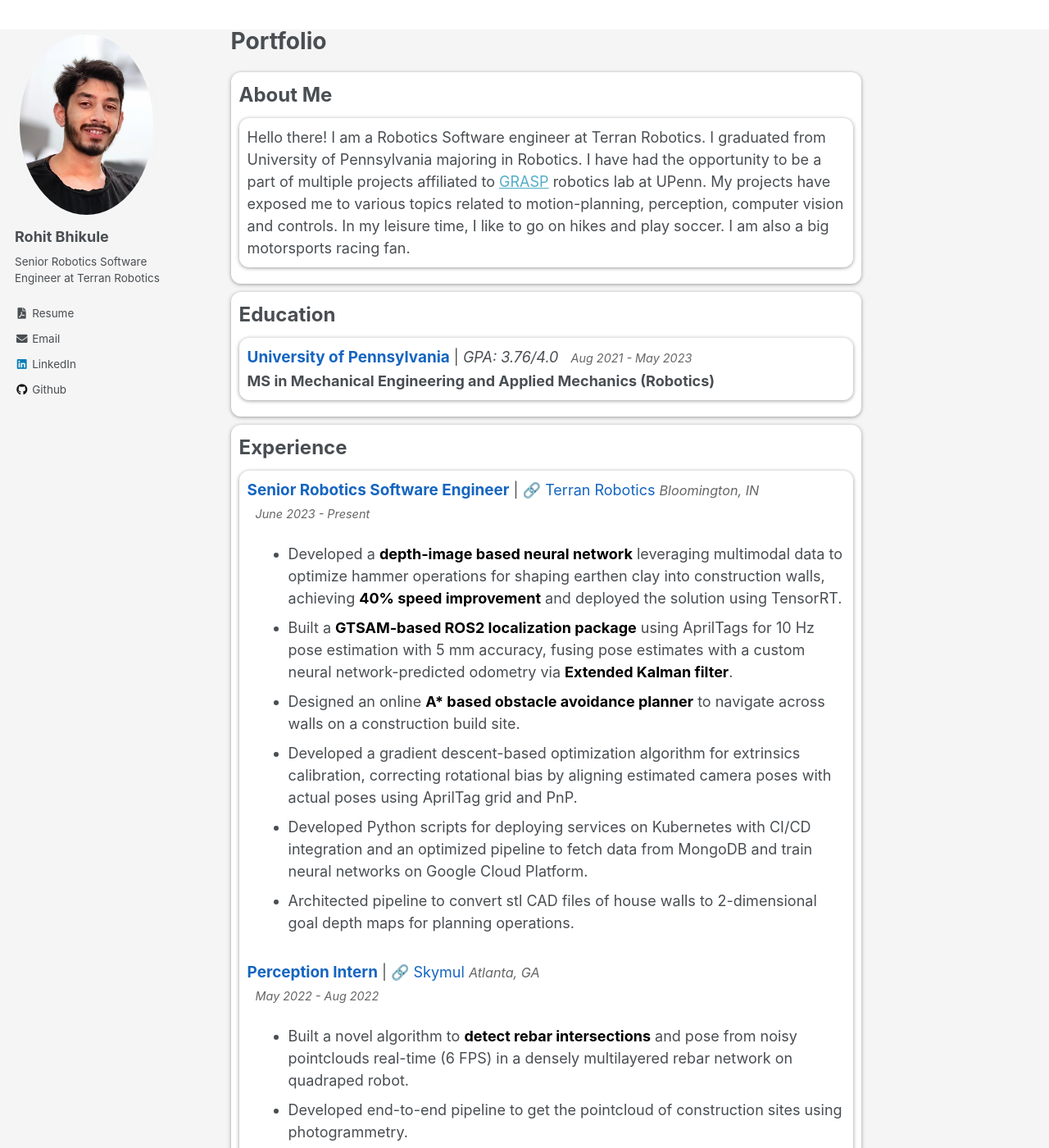
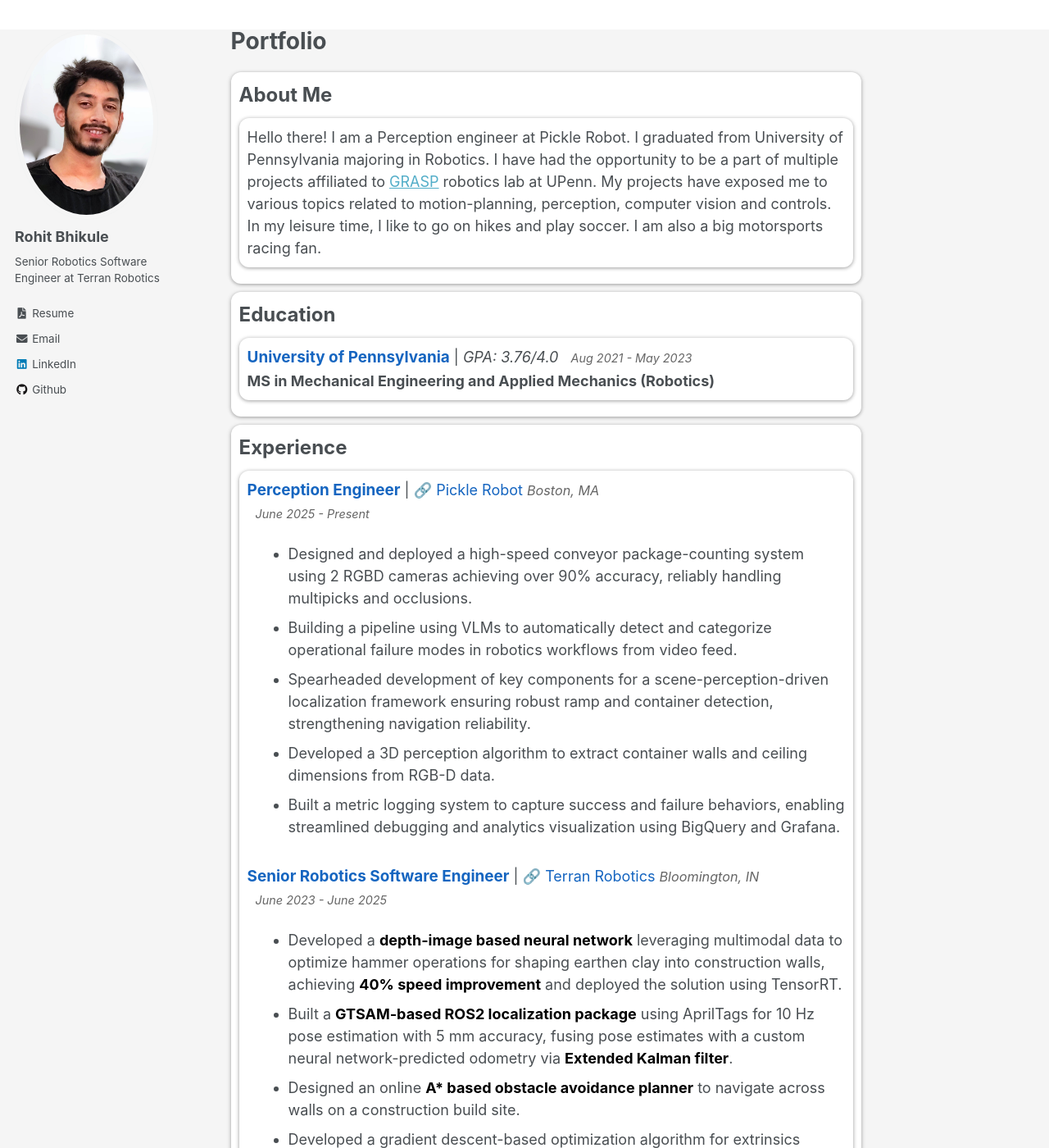
Before and after one commit to rohiitb/rohiitb.github.io, a Jekyll site: the page built from _pages/about.md, in a window 1280 px wide and 1400 px high. Shown: the whole window at 82% size. Built offline with Jekyll 4.4.1, drawn with Linux system fonts in a browser that asks for light colours.

Commit message:
Update about.md

```diff
--- a/_pages/about.md
+++ b/_pages/about.md
@@ -8,7 +8,7 @@
 <div class="experience-block">
 <strong style="font-size: 24px;">About Me</strong>
 <div class="experience-block">
-Hello there! I am a Robotics Software engineer at Terran Robotics. I graduated from University of Pennsylvania majoring in Robotics.
+Hello there! I am a Perception engineer at Pickle Robot. I graduated from University of Pennsylvania majoring in Robotics.
 I have had the opportunity to be a part of multiple projects affiliated to <a href="https://www.grasp.upenn.edu/">GRASP</a> robotics lab at UPenn.
 My projects have exposed me to various topics related to motion-planning, perception, computer vision and controls.
 In my leisure time, I like to go on hikes and play soccer. I am also a big motorsports racing fan.
@@ -31,8 +31,22 @@
 <strong style="font-size: 24px;">Experience</strong>
 <div class="experience-block">
 
+<div class="hyperlink">
+    <span class="highlight_role">Perception Engineer</span> | 🔗 <a href="https://www.picklerobot.com/">Pickle Robot</a> <span class="location">Boston, MA</span> <br> <span class="timeframe">June 2025 - Present</span>
+  </div>
+
+  <div class="experience-content">
+    <ul>
+      <li>Designed and deployed a high-speed conveyor package-counting system using 2 RGBD cameras achieving over 90% accuracy, reliably handling multipicks and occlusions.</li>
+      <li>Building a pipeline using VLMs to automatically detect and categorize operational failure modes in robotics workflows from video feed.</li>
+      <li>Spearheaded development of key components for a scene-perception-driven localization framework ensuring robust ramp and container detection, strengthening navigation reliability. </li>
+      <li>Developed a 3D perception algorithm to extract container walls and ceiling dimensions from RGB-D data.</li>
+      <li>Built a metric logging system to capture success and failure behaviors, enabling streamlined debugging and analytics visualization using BigQuery and Grafana.</li>
+    </ul>
+  </div>
+
   <div class="hyperlink">
-    <span class="highlight_role">Senior Robotics Software Engineer</span> | 🔗 <a href="https://terranrobotics.ai/">Terran Robotics</a> <span class="location">Bloomington, IN</span> <br> <span class="timeframe">June 2023 - Present</span>
+    <span class="highlight_role">Senior Robotics Software Engineer</span> | 🔗 <a href="https://terranrobotics.ai/">Terran Robotics</a> <span class="location">Bloomington, IN</span> <br> <span class="timeframe">June 2023 - June 2025</span>
   </div>
 
   <div class="experience-content">
```
